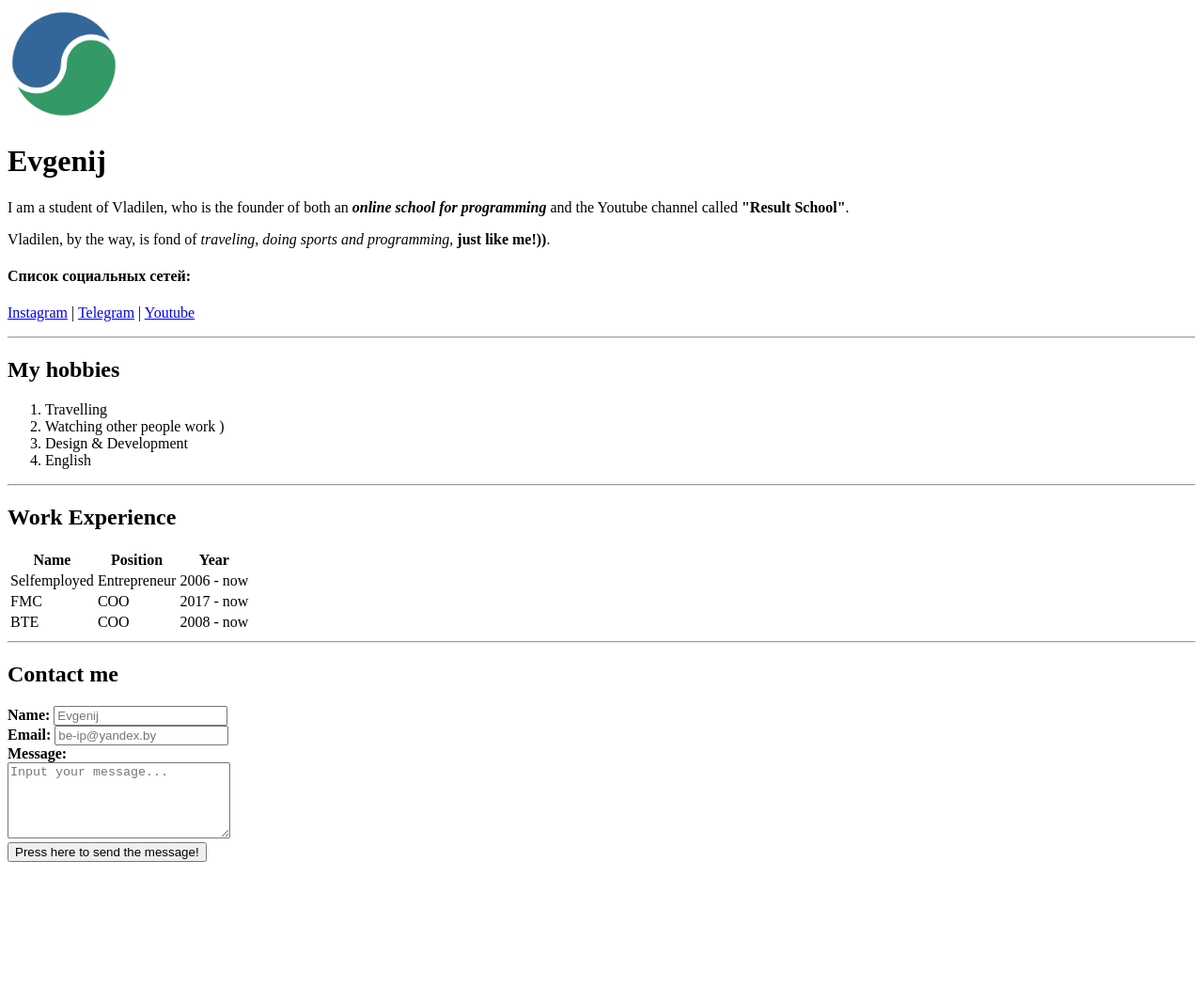
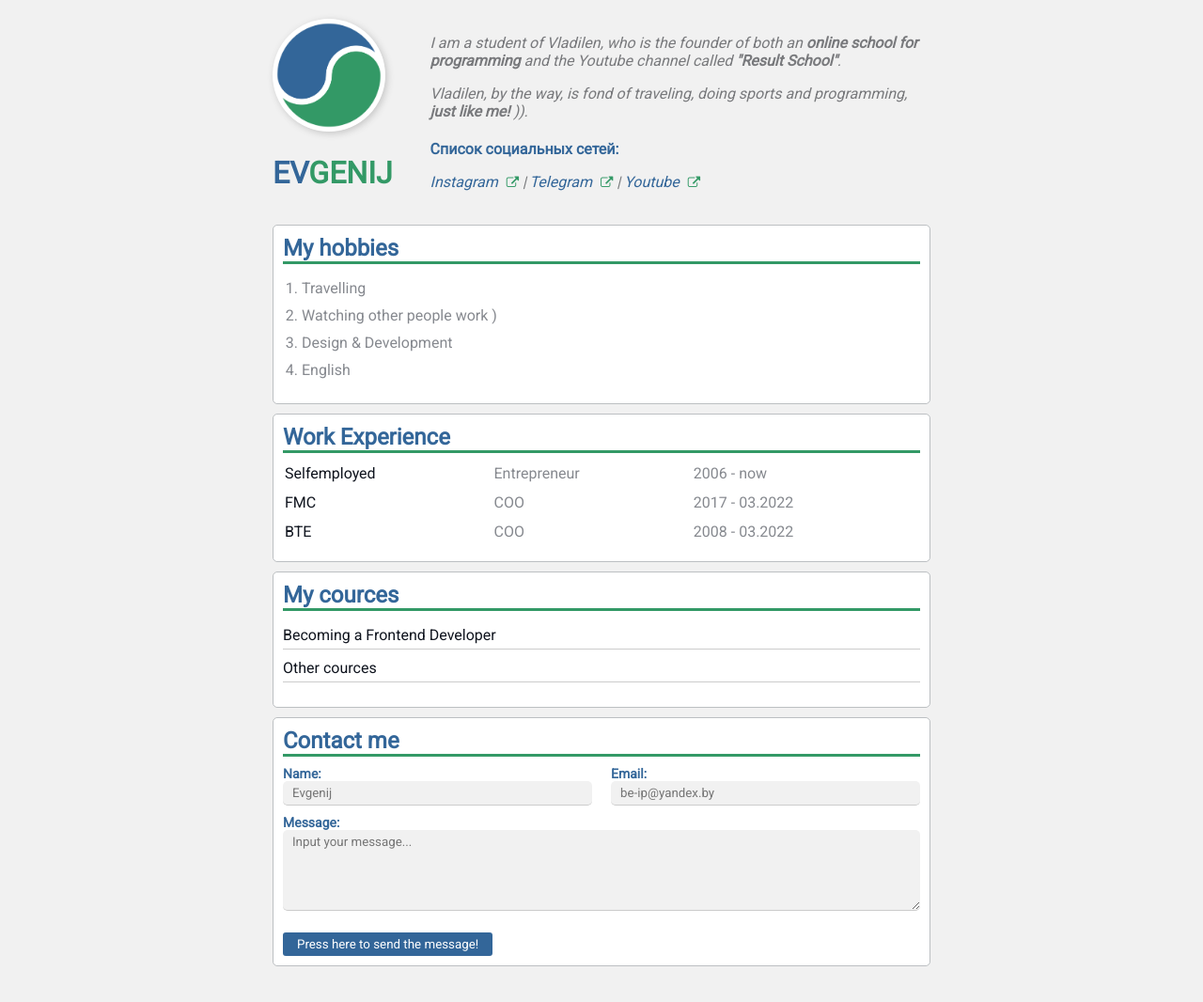
Before and after one commit to be-ip/result-school.html-course, a plain HTML site: page index.html in a window 1280 px wide. Shown: the whole page at 94% size. Before the commit the page ends 961 px from the top, so only its background shows below. Drawn offline with Linux system fonts and the light colour scheme.

Commit message:
Add styles

```diff
--- a/index.html
+++ b/index.html
@@ -4,48 +4,62 @@
     <meta charset="UTF-8">
     <meta http-equiv="X-UA-Compatible" content="IE=edge">
     <meta name="viewport" content="width=h, initial-scale=1.0">
+    <link rel="stylesheet" href="https://cdnjs.cloudflare.com/ajax/libs/font-awesome/4.7.0/css/font-awesome.min.css">
+    <link rel="stylesheet" href="style.css">
     <title>Working with text</title>
 </head>
 <body>
 
-    <img src="BE.png" alt="BE avatar" width="120">
+    <div class="container">
 
-    <h1>Evgenij</h1>
+        <div class="info" >
 
-    <p>I am a student of Vladilen, who is the founder of both an <strong><em>online school for programming</em></strong> and the Youtube channel called <b>"Result School"</b>.</p>
+            <div class="avatar">
 
-    <p>Vladilen, by the way, is fond of <em>traveling, doing sports and programming</em>, <strong>just like me!))</strong>.</p>
+                <img src="BE.png" alt="BE Avatar">
+                <h1 class="primary"><span class="secondary">Ev</span>genij</h1>
+
+            </div>
+
+            <div class="info-text">
+
+                <p class="primary">I am a student of Vladilen, who is the founder of both an <strong><em>online school for programming</em></strong> and the Youtube channel called <b>"Result School"</b>.</p>
+
+                <p class="secondary">Vladilen, by the way, is fond of <em>traveling, doing sports and programming</em>, <strong>just like me!</strong> )).</p>
 
                 <h4>Список социальных сетей:</h4>
 
                 <p>
-        <a href="#" target="_blank">Instagram</a> | <a href="#" target="_blank">Telegram</a> | <a href="#" target="_blank">Youtube</a>
+                    <a href="#" target="_blank">Instagram <i class="fa fa-external-link primary" style="font-size: smaller; margin-left: 5px;"></i></a> | <a href="#" target="_blank">Telegram <i class="fa fa-external-link primary" style="font-size: smaller; margin-left: 5px;"></i></a> | <a href="#" target="_blank">Youtube <i class="fa fa-external-link primary" style="font-size: smaller; margin-left: 5px;"></i></a>
+                </p>
+            </div>
+        </div>
 
-    </p>
-
-    <hr>
+        <div class="card">
 
             <h2>My hobbies</h2>
 
-    <ol>
+            <ol class="list">
                 <li>Travelling</li>
                 <li>Watching other people work )</li>
                 <li>Design & Development</li>
                 <li>English</li>
             </ol>
 
-    <hr>
+        </div>
+
+        <div class="card">
 
             <h2>Work Experience</h2>
 
-    <table width="auto">
-        <thead>
+            <table class="table">
+            <!-- <thead>
                 <tr>
-                <th>Name</th>
-                <th>Position</th>
-                <th>Year</th>
+                    <th align="left">Name</th>
+                    <th align="left">Position</th>
+                    <th align="left">Year</th>
                 </tr>
-        </thead>
+            </thead> -->
             <tbody>
                 <tr>
                     <td>Selfemployed</td>
@@ -55,41 +69,71 @@
                 <tr>
                     <td>FMC</td>
                     <td>COO</td>
-                <td>2017 - now</td>
+                    <td>2017 - 03.2022</td>
                 </tr>
                 <tr>
                     <td>BTE</td>
                     <td>COO</td>
-                <td>2008 - now</td>
+                    <td>2008 - 03.2022</td>
                 </tr>
             </tbody>
 
             </table>
 
-    <hr>
+        </div>
+
+        <div class="card">
+
+            <h2>My cources</h2>
+
+            <ul class="link-list">
+                <li>Becoming a Frontend Developer</li>
+                <li>Other cources</li>
+            </ul>
+
+        </div>
+
+        <div class="card">
+
+            <form action="" class="form">
 
                 <h2>Contact me</h2>
 
-    <form action="">
+                <div class="form-row">
+
+                    <div class="form-group">
+
                         <label for="name"><strong>Name:</strong></label>
                         <input type="text" id="name" placeholder="Evgenij">
 
-        <br>
+                    </div>
+
+                    <div class="form-group">
 
                         <label for="email"><strong>Email:</strong></label>
                         <input type="email" id="email" placeholder="be-ip@yandex.by">
 
-        <br>
+                    </div>
+
+                </div>
+
+                <div class="form-group">
 
                     <label for="message"><strong>Message:</strong></label>
-        <br>
                     <textarea name="message" id="" cols="27" rows="5" placeholder="Input your message..."></textarea>
+
+                </div>
+
 
                 <br>
 
-        <button type="submit">Press here to send the message!</button>
+                <button class="btn" type="submit">Press here to send the message!</button>
 
             </form>
+
+        </div>
+
+    </div>
 
     <br>
     <br>
--- /dev/null
+++ b/style.css
@@ -0,0 +1,198 @@
+@import url('https://fonts.googleapis.com/css2?family=Roboto&display=swap');
+
+body {
+    font-family: 'Roboto', sans-serif;
+    font-size: 16px;
+    font-weight: normal;
+    background: #f1f1f1;
+    color: #0f141e;
+    margin: 0;
+}
+
+.container {
+    margin: auto;
+    padding: 20px;
+    max-width: 700px;
+}
+
+.info {
+    display: flex;
+}
+
+.avatar img {
+    width: 120px;
+    border-radius: 50%;
+    box-shadow: 2px 2px 7px rgba(71, 70, 70, 0.25);
+}
+
+@media (max-width: 650px) {
+    .info {
+        display: block;
+        text-align: center;
+        font-size: 1rem;
+        /* padding: 10px; */
+    }
+}
+
+.info-text {
+    margin-bottom: 20px;
+    margin-left: 40px;
+}
+
+.info-text p {
+    font-style: italic;
+    font-weight: normal;
+    color: #78797c;
+}
+
+.info-text a, h4 {
+    color: #336699;
+    margin-bottom: 10px;
+}
+
+.secondary, .form-group label {
+    color: #336699;
+}
+
+.primary {
+    color: #339966;
+}
+
+.tertiary {
+    color: #78797c;
+}
+
+h1 {
+    text-transform: uppercase;
+}
+
+h2 {
+    color: #336699;
+    margin: auto 0;
+    margin-bottom: 10px;
+    border-bottom: 3px solid #339966;
+}
+
+.btn {
+    background: #336699;
+    padding: 5px 15px;
+    color: #fff;
+    border: none;
+    cursor: pointer;
+    border-radius: 3px;
+    font-family: inherit;
+}
+
+a {
+    text-decoration: none;
+}
+
+a:hover {
+    color: orange;
+}
+
+.btn:hover {
+    opacity: .8;
+    color: orange;
+
+}
+
+.card {
+    background: #fff;
+    padding: 10px;
+    margin-bottom: 10px;
+    border: 1px solid rgb(188, 191, 194);
+    border-radius: 5px;
+}
+
+.card th, td {
+    padding: 0 20px 0 0;
+}
+
+.list {
+    padding: 0 20px;
+}
+
+.list li {
+    color: #86898f;
+    margin-bottom: 10px;
+}
+
+.link-list {
+    padding: 0;
+    list-style: none;
+}
+
+.link-list li {
+    margin-bottom: 10px;
+    border-bottom: 1px solid #ccc;
+    padding-bottom: 5px;
+}
+
+.table {
+    width: 100%;
+}
+
+.table td:nth-child(1) {
+    font-weight: 500;
+}
+
+.table td {
+    padding-bottom: 10px;
+}
+
+.table td:nth-child(2), .table td:nth-child(3) {
+    color: #86898f;
+}
+
+/* .form h2 {
+    text-align: center;
+} */
+
+.form-row {
+    display: flex;
+    margin-bottom: 10px;
+}
+
+.form-row .form-group {
+    width: 50%;
+    margin-right: 20px;
+    /* display: inline-block; */
+    /* width: calc(50% - 15px); */
+}
+
+.form-row .form-group:last-child {
+    margin-right: 0;
+}
+
+@media (max-width: 650px) {
+    .form-row {
+        display: block;
+    }
+
+    .form-row .form-group {
+        margin-right: 0;
+        margin-bottom: 10px;
+        width: 100%;
+    }
+}
+
+.form-group label {
+    display: block;
+    font-size: 14px;
+}
+
+
+
+.form-group input, .form-group textarea {
+    width: 100%;
+    box-sizing: border-box;
+    border: none;
+    background: #f1f1f1;
+    border-bottom: 1px solid #ccc;
+    border-radius: 5px;
+    padding: 5px 10px;
+    outline: none;
+    font-family: inherit;
+
+}
```
Lines whose indentation alone changed are shown as unchanged.
